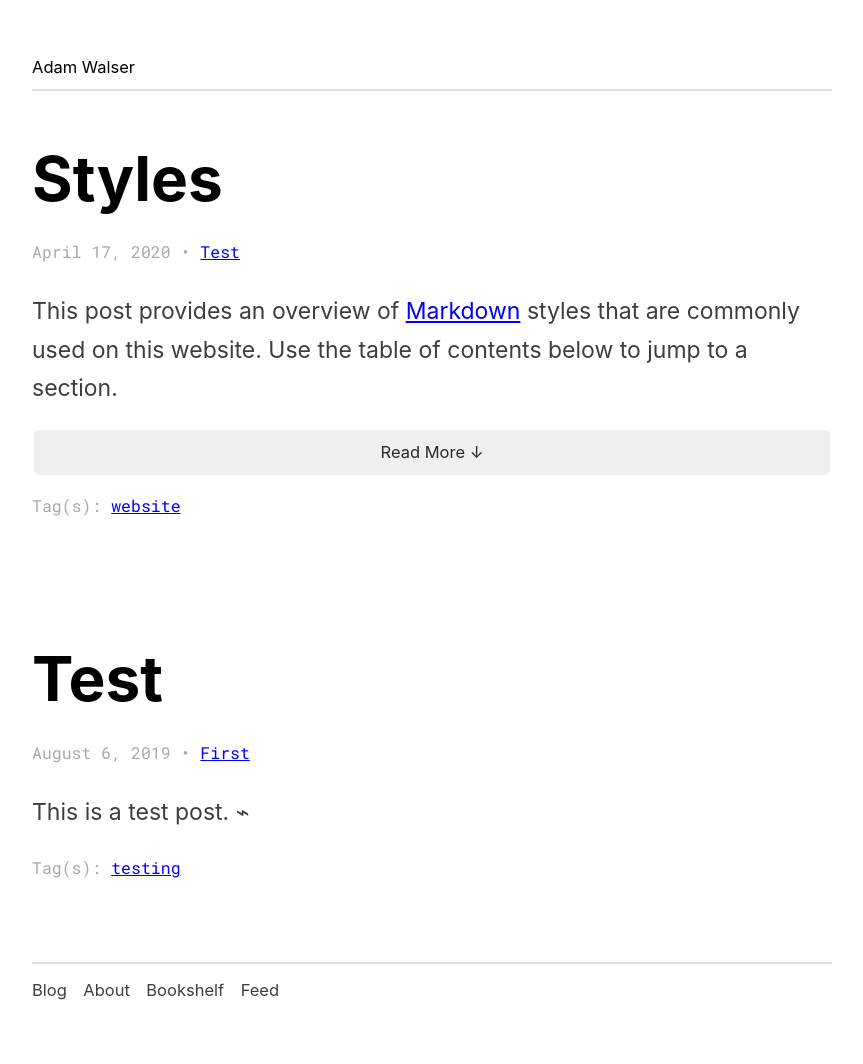
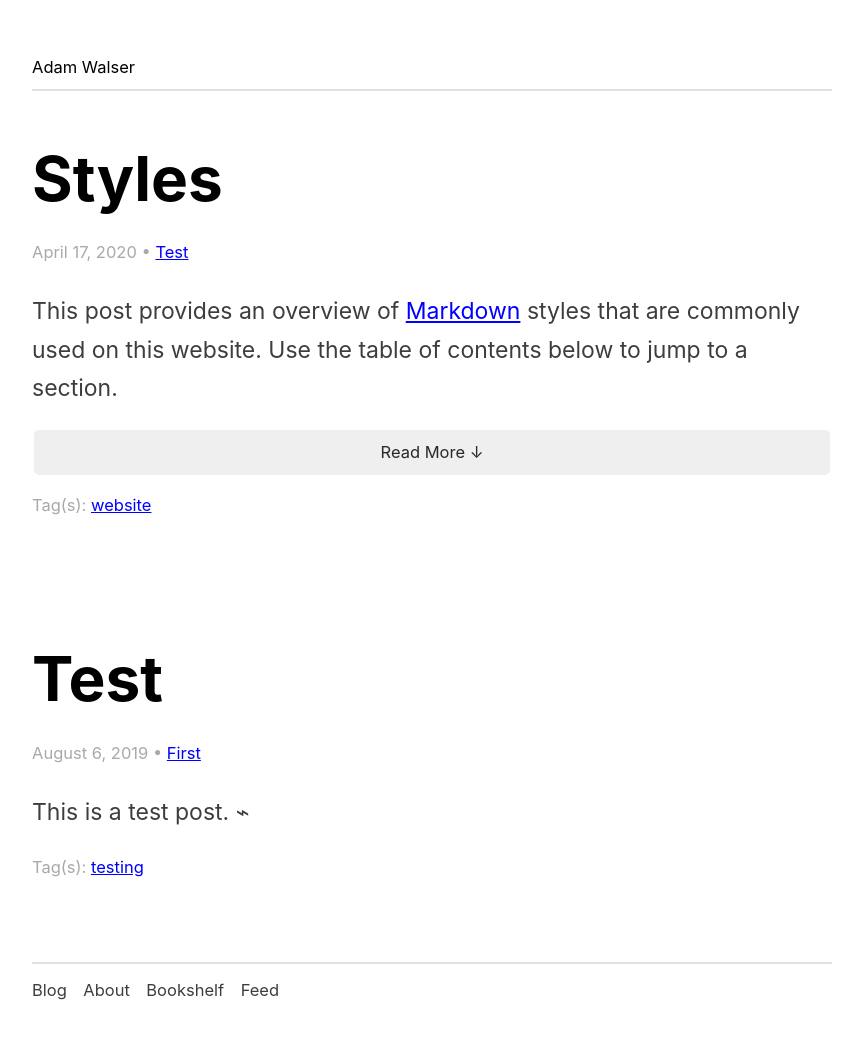
Before and after one commit to ajpwalser/ajpwalser.github.io, a Jekyll site: the page built from index.html, in a window 1280 px wide. Shown: the whole page, without its empty margins (208-1071 px from the left). Built offline with Jekyll 4.4.1, drawn with Linux system fonts in a browser that asks for light colours; some web fonts are replaced; the list of posts is cut into pages by our own code.

Commit message:
Update style.css

```diff
--- a/css/style.css
+++ b/css/style.css
@@ -11,8 +11,8 @@
 	margin: 1em auto;
 	max-width: 800px;
 	line-height: 1.66;
-	font-family: 'Inter', -apple-system, BlinkMacSystemFont, Segoe UI, Helvetica, Arial, sans-serif, Apple Color Emoji, Segoe UI Emoji, Segoe UI Symbol;
-	font-feature-settings: "ss01";
+	font-family: 'Lexend', -apple-system, BlinkMacSystemFont, Segoe UI, Helvetica, Arial, sans-serif, Apple Color Emoji, Segoe UI Emoji, Segoe UI Symbol;
+	/* font-feature-settings: "ss01"; */
 	font-size: 23px;
 	color: rgba(0, 0, 0, 0.76);
 	padding: 1em;
@@ -135,7 +135,7 @@
 time,
 .meta,
 figcaption {
-	font-family: 'Roboto Mono', SFMono-Regular, Consolas, Liberation Mono, Menlo, monospace;
+	/* font-family: 'Roboto Mono', SFMono-Regular, Consolas, Liberation Mono, Menlo, monospace; */
 	font-size: 0.718em;
 	color: rgb(169, 169, 169);
 }
```
